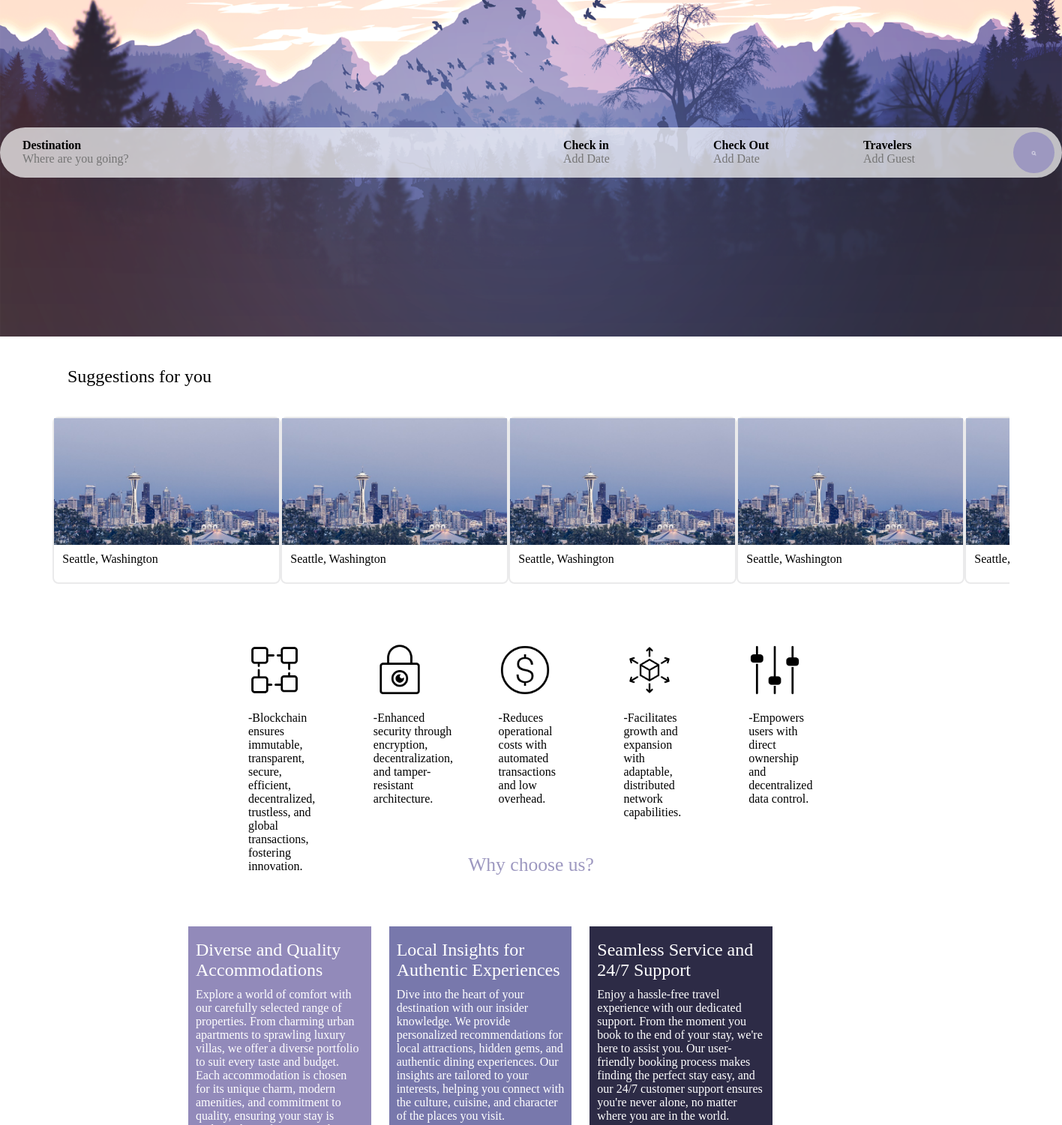
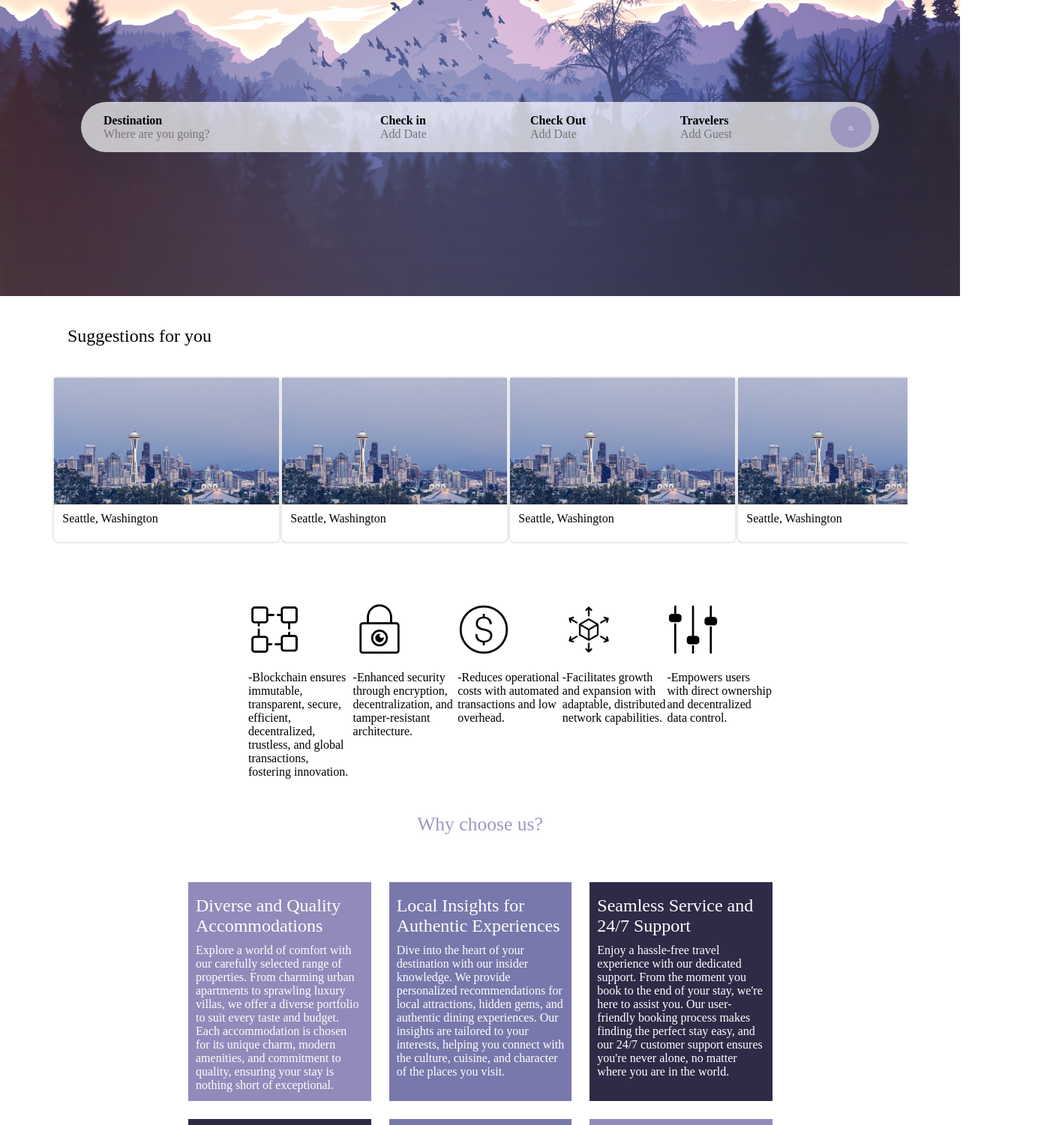
Before and after one commit to LucasSubliminal/DAPP_BNB, a plain HTML site: page html/index.html in a window 1280 px wide. Shown: the part 340-1841 px from the top of the page at 75% size, 1416 px wide, since content can reach past the window. Drawn offline with Linux system fonts and the light colour scheme.

Commit message:
Media header works

```diff
--- a/css/styles.css
+++ b/css/styles.css
@@ -37,7 +37,7 @@
 
 .search-bar {
     background-color: rgb(255,255,255, 70%);
-    width: auto;
+    width: 80%;
     margin: 15% auto;
     padding: 6px 10px 6px 30px;
     border-radius: 50px;
@@ -414,15 +414,7 @@ main h1 {
     padding-top: 10px;
 }
 
-.benefits-columns {
-    display: grid;
-    grid-template-columns: 20% 20% 20% 20% 20%;
-    padding-top: 80px;
-    padding-left: 251px;
-    padding-right: 251px;
-    margin-left: 80px
 
-}
 
 .images {
     grid-template-rows:20% ;
@@ -441,10 +433,7 @@ main h1 {
 .image .image-1 p {
     padding-top: ;
 }
-.benefits-columns p {
-    padding-right: 80px;
 
-}
 
 .listings {
     padding-top: 100px;
@@ -582,6 +571,16 @@ main h1 {
         transform: translate(-50%, 50%);
         background-color: rgb(246,196,197);
     }
+    .benefits-columns {
+       display: grid;
+       grid-template-rows: 5;
+       padding-top: 30px;
+       position:relative;
+
+    }
+    .benefits-columns .image p {
+
+    }
 }
 
 
@@ -629,6 +628,14 @@ main h1 {
         font-size: 20px;
         margin-left: 160px;
     }
+    .benefits-columns {
+        display: grid;
+        grid-template-columns: 20% 20% 20% 20% 20%;
+        padding-top: 80px;
+        padding-left: 251px;
+        padding-right: 251px;
+        margin-left: 80px
+
 
 }
 
--- a/html/index.html
+++ b/html/index.html
@@ -109,7 +109,7 @@
                     <img src="../html/img/control.png"/>
                     <p>-Empowers users with direct ownership and decentralized data control.</div>
             </div>
-            <div class="benefits-h1">
+                <div class="benefits-h1">
                 <h1>Why choose us?</h1>
             </div>
 
@@ -177,6 +177,7 @@
 
 
 
-    <script src="../js/main.js"></script>
+
+--><script src="../js/main.js"></script>
 </body>
 </html>
```
Also changed, not shown: 1 other file.
